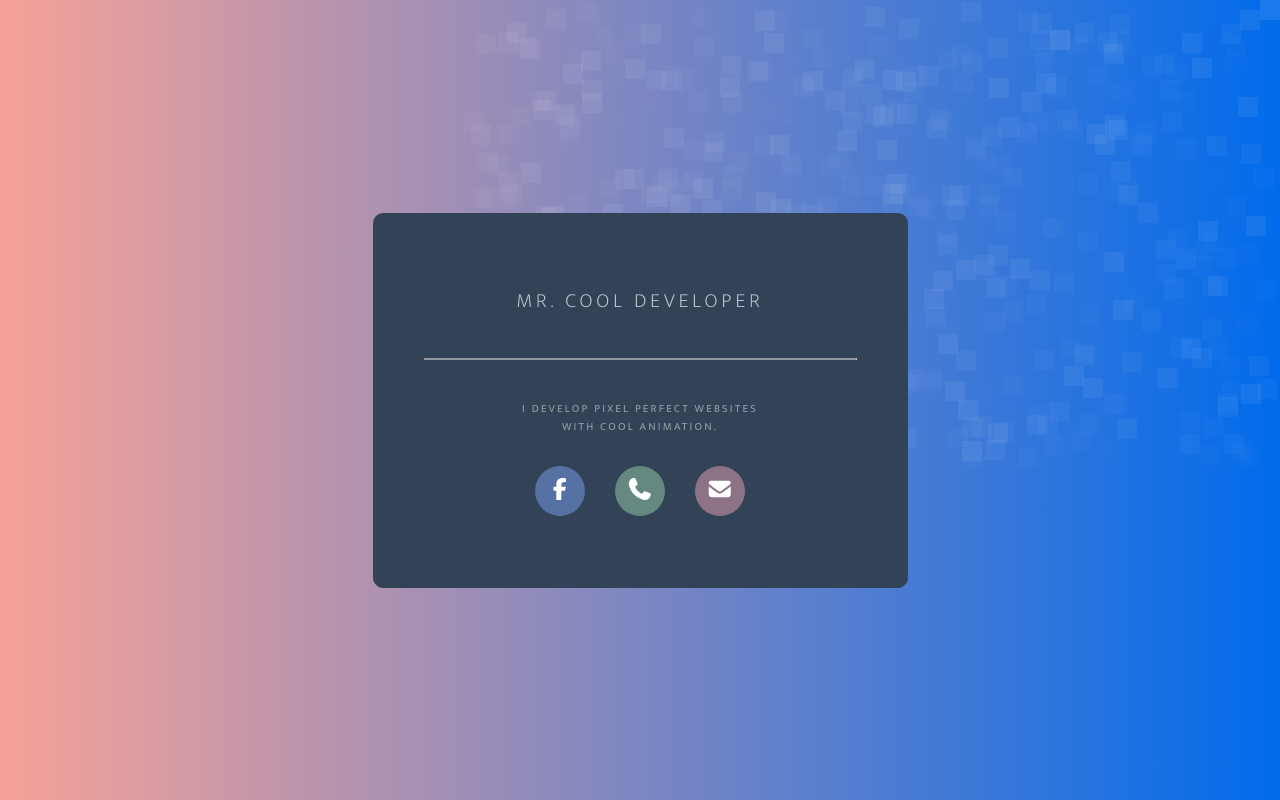
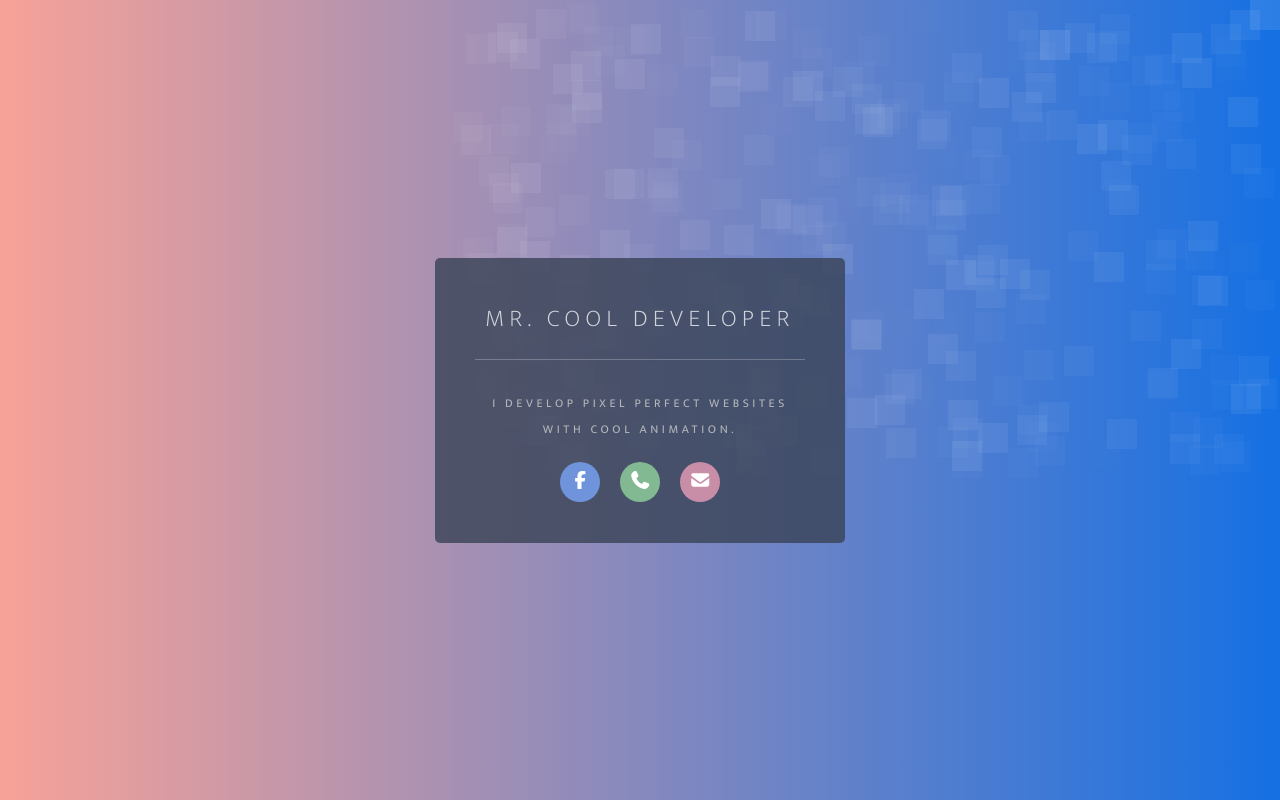
Before and after one commit to TamimHossain031/project, a plain HTML site: page index.html in a window 1280 px wide. Drawn offline with Linux system fonts and the light colour scheme.

Commit message:
git commit

```diff
--- a/index.html
+++ b/index.html
@@ -17,9 +17,9 @@
             <hr>
             <p class="content">I develop pixel perfect websites <br> with cool animation.</p>
             <div class="social">
-                <span style="--bgcolor:220, 57%, 64%;"><a href="#"><i class="fa-brands fa-facebook-f"></i></a></span>
-                <span style="--bgcolor:143, 27%, 63%;"><a href="#"><i class="fa-solid fa-phone"></i></a></span>
-                <span style="--bgcolor:340, 35%, 69%;"><a href="#"><i class="fa-solid fa-envelope"></i></a></span>
+                <span style="--bgcolor:220, 60%, 65%;"><a href="#"><i class="fa-brands fa-facebook-f"></i></a></span>
+                <span style="--bgcolor:137, 28%, 62%;"><a href="#"><i class="fa-solid fa-phone"></i></a></span>
+                <span style="--bgcolor:334, 35%, 67%;"><a href="#"><i class="fa-solid fa-envelope"></i></a></span>
             </div>
         </div>
 
--- a/src/css/style.css
+++ b/src/css/style.css
@@ -8,9 +8,13 @@ body{
     font-family: 'Mukta', sans-serif;
 }
 hr{
-border-bottom:0.8px solid #ffffff73;
+border-top:none;
+border-left:none;
+border-right:none;
+border-bottom:1px solid #e1dde44d;
 width:100%;
-margin-block:40px;
+margin-block:20px;
+outline:none;
 }
 .card-area{
     width:100%;
@@ -21,7 +25,7 @@ margin-block:40px;
     width:100%;
     height:100dvh;
     position:relative;
-    background:linear-gradient(to right,#F7A298,#016BEB);
+    background:linear-gradient(to right,#F7A298,#1570E3);
     display:flex;
     align-items: center;
     text-align:center;
@@ -31,12 +35,11 @@ margin-block:40px;
     overflow: hidden;
 }
 .single-card{
-    width:535px;
-    height:375px;
-    background-color: #324257;
-    border:1px solid #324257;
-    border-radius:10px;
-    padding:50px;
+    width:410px;
+    height:285px;
+    background-color:hsla(219, 20%, 28%,0.8);
+    border-radius:5px;
+    padding:50px 40px;
     display:flex;
     flex-direction:column;
     align-items: center;
@@ -44,36 +47,38 @@ margin-block:40px;
     z-index: 2;
 }
 .Name{
-    font-size:20px;
+    font-size:24px;
     font-weight:200;
-    letter-spacing:0.2em;
+    letter-spacing:0.23em;
 }
 .content{
-    font-size:11px;
+    font-size:12px;
     font-weight:400;
-    letter-spacing:0.2em;
-    color:rgba(194, 196, 197, 0.699);
+    letter-spacing:0.3em;
+    color:rgba(194, 196, 197, 0.877);
+    margin-top:10px;
+    line-height:26px;
 }
 .social{
-    margin-top:30px;
+    margin-top:20px;
     display: flex;
 }
 .social span{
     position:relative;
-    width:50px;
-    height:50px;
+    width:40px;
+    height:40px;
     display:flex;
     justify-content:center;
     align-items:center;
-    background-color: hsla(var(--bgcolor),0.6);
-    padding:8px;
+    background-color: hsla(var(--bgcolor),1);
+
     transition: 0.3s all ease-in-out;
     border-radius:50%;
-    margin:0 15px;
+    margin:0 10px;
 }
 .social span a{
     text-decoration:none;
-    font-size:22px;
+    font-size:18px;
     display:inline-block;
     color:#fff;
 }
@@ -90,11 +95,11 @@ margin-block:40px;
 
     z-index:1;
 }
+
 .animation span:nth-child(odd){
     position:absolute;
-
-    width:20px;
-    height:20px;
+    width:30px;
+    height:30px;
     opacity: 0;
     background:#ffffff20;
     animation-name: oh;
@@ -113,8 +118,8 @@ margin-block:40px;
 }
 .animation span:nth-child(even){
     position:absolute;
-    width:20px;
-    height:20px;
+    width:30px;
+    height:30px;
     opacity: 0;
     background:#ffffff20;
     animation-name: yes;
--- a/src/js/custom.js
+++ b/src/js/custom.js
@@ -1,5 +1,5 @@
 let parentChild = document.querySelector('.animation');
-let blog = 500;
+let blog = 300;
 
 let screenWidth = screen.width;
 let screenHeight = screen.height-150;
```
